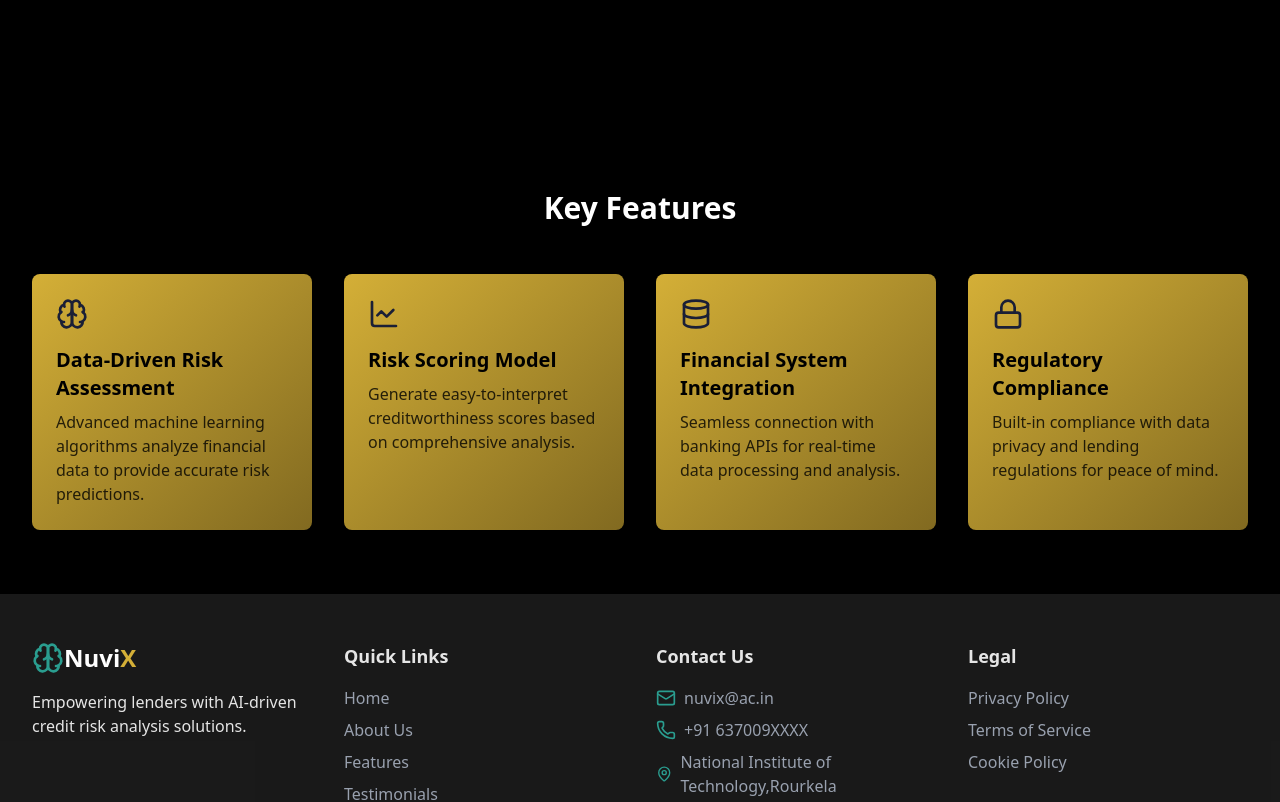
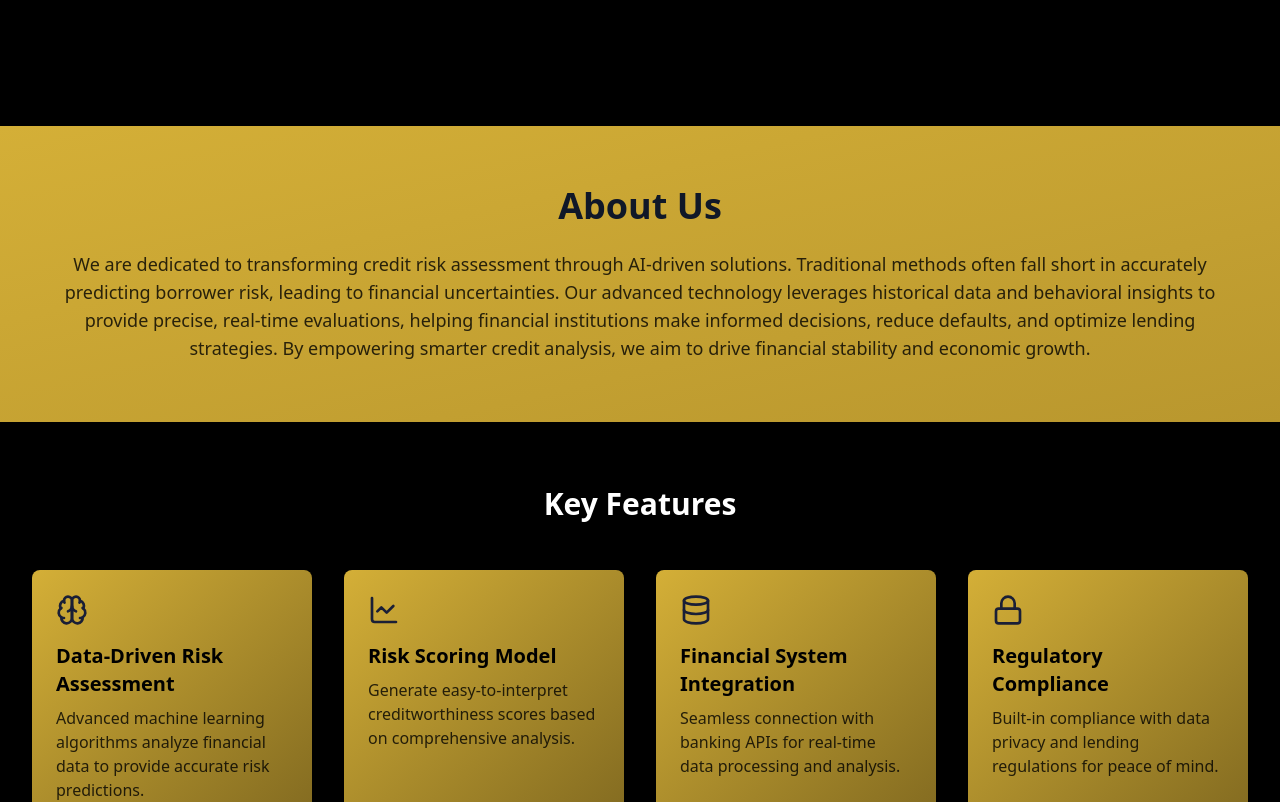
Before and after one commit to Shail-ja/project-NuviX, a Next.js app in the folder my-app/: page / in a window 1280 px wide. Shown: the part 530-1332 px from the top of the page. Built offline with nearby package versions, Linux system fonts and the light colour scheme.

Commit message:
added about section and some color changes

```diff
--- /dev/null
+++ b/my-app/src/app/AboutUs/page.tsx
@@ -0,0 +1,14 @@
+const About = () => {
+    return (
+      <section id="about" className="py-15 bg-gradient-to-br from-[var(--color-golden)] to-[var(--color-muted-gold)]">
+        <div className="max-w-7xl mx-auto px-6 sm:px-8 lg:px-10">
+          <h2 className="text-4xl font-bold text-gray-900 mb-6 text-center">About Us</h2>
+          <p className="text-lg text-black/80 text-center">
+            We are dedicated to transforming credit risk assessment through AI-driven solutions. Traditional methods often fall short in accurately predicting borrower risk, leading to financial uncertainties. Our advanced technology leverages historical data and behavioral insights to provide precise, real-time evaluations, helping financial institutions make informed decisions, reduce defaults, and optimize lending strategies. By empowering smarter credit analysis, we aim to drive financial stability and economic growth.
+          </p>
+        </div>
+      </section>
+    );
+  };
+
+  export default About;
--- a/my-app/src/app/page.tsx
+++ b/my-app/src/app/page.tsx
@@ -4,6 +4,7 @@ import { usePathname } from 'next/navigation';
 import Navbar from '@/components/Navbar';
 import HeroSection from '@/components/HeroSection';
 import Features from '@/app/Features/page'
+import AboutUs from '@/app/AboutUs/page'
 import React from 'react'
 
 export default function Page({ children }: { children: React.ReactNode }) {
@@ -14,6 +15,7 @@ export default function Page({ children }: { children: React.ReactNode }) {
       {!hideNavbarRoutes.includes(pathname) && <Navbar />}
       {children}
         <HeroSection/>
+        <AboutUs/>
         <Features/>
     </>
   )
--- a/my-app/src/components/Footer.tsx
+++ b/my-app/src/components/Footer.tsx
@@ -1,4 +1,4 @@
-import { Brain, Mail, Phone, MapPin } from 'lucide-react';
+import { Diamond, Mail, Phone, MapPin } from 'lucide-react';
 
 const Footer = () => {
   return (
@@ -7,8 +7,8 @@ const Footer = () => {
         <div className="grid grid-cols-1 md:grid-cols-4 gap-8 mb-6">
           <div>
             <div className="flex items-center mb-4">
-            <Brain className="h-8 w-8 text-[var(--color-accent)]" />
-            <div className="font-bold text-2xl text-white transition-all duration-300 group-hover:[var(--color-accent)]">
+            <Diamond className="h-8 w-8 text-[var(--color-golden)] fill-current"/>
+            <div className="font-bold text-2xl mx-2 text-white transition-all duration-300 group-hover:[var(--color-accent)]">
             Nuvi<span className="text-[var(--color-golden)]">X</span>
             </div>
             </div>
@@ -29,15 +29,15 @@ const Footer = () => {
             <h3 className="text-lg font-semibold mb-4">Contact Us</h3>
             <ul className="space-y-2">
               <li className="flex items-center">
-                <Mail className="h-5 w-5 mr-2 text-[var(--color-accent)]" />
+                <Mail className="h-5 w-5 mr-2 text-[var(--color-golden)]" />
                 <span className="text-gray-400">nuvix@ac.in</span>
               </li>
               <li className="flex items-center">
-                <Phone className="h-5 w-5 mr-2 text-[var(--color-accent)]" />
-                <span className="text-gray-400">+91 637009XXXX</span>
+                <Phone className="h-5 w-5 mr-2 text-[var(--color-golden)]" />
+                <span className="text-gray-400">+91 637006XXXX</span>
               </li>
               <li className="flex items-center">
-                <MapPin className="h-5 w-5 mr-2 text-[var(--color-accent)]" />
+                <MapPin className="h-5 w-5 mr-2 text-[var(--color-golden)]" />
                 <span className="text-gray-400">National Institute of Technology,Rourkela</span>
               </li>
             </ul>
--- a/my-app/src/components/Navbar.tsx
+++ b/my-app/src/components/Navbar.tsx
@@ -13,7 +13,7 @@ export default function Navbar() {
   // Navigation links with icons
   const navLinks = [
     { name: "Home", path: "/", icon: <Home className="h-5 w-5" /> },
-    { name: "About us", path: "/about", icon: <Info className="h-5 w-5" /> },
+    { name: "About us", path: "/AboutUs", icon: <Info className="h-5 w-5" /> },
     { name: "Features", path: "/Features", icon: <BookOpen className="h-5 w-5" /> },
     { name: "Community", path: "/community", icon: <Users className="h-5 w-5" /> },
   ]
```
Also changed, not shown: my-app/src/app/Features/page.tsx (+0 -51 lines).
